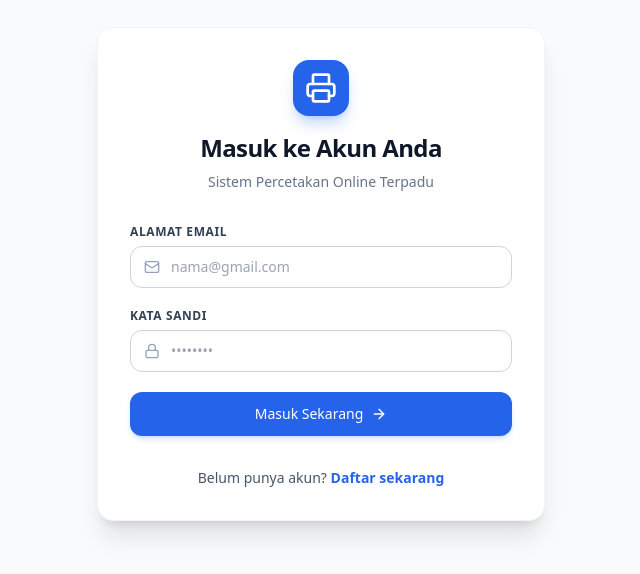
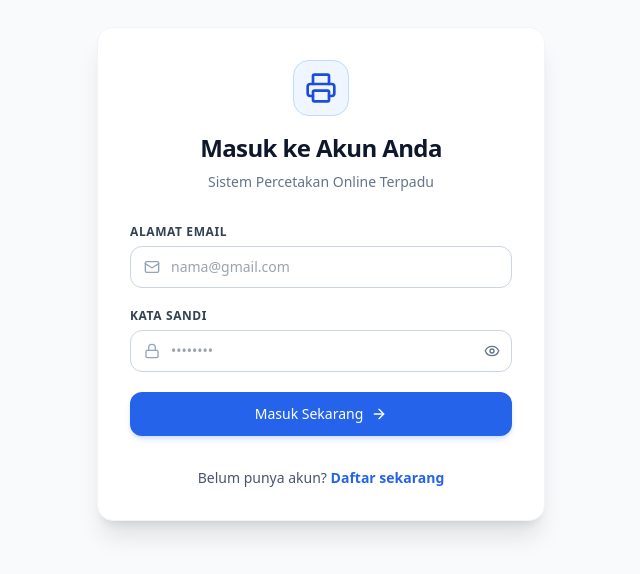
Before and after one commit to Lipp12/capstone-percetakan, a Next.js app: page /login in a window 1280 px wide. Shown: the part 126-700 px from the top of the page, without its empty margins (319-959 px from the left). Built offline with nearby package versions, Linux system fonts and the light colour scheme.

Commit message:
update login, register, homepage, navbar, and sidebar

```diff
--- a/app/(auth)/login/page.tsx
+++ b/app/(auth)/login/page.tsx
@@ -4,12 +4,13 @@ import { useState } from "react";
 import { signIn, getSession } from "next-auth/react";
 import { useRouter } from "next/navigation";
 import Link from "next/link";
-import { Printer, Lock, Mail, ArrowRight, Loader2, AlertCircle } from "lucide-react";
+import { Printer, Lock, Mail, ArrowRight, Loader2, AlertCircle, Eye, EyeOff } from "lucide-react";
 
 export default function LoginPage() {
   const router = useRouter();
   const [email, setEmail] = useState("");
   const [password, setPassword] = useState("");
+  const [showPassword, setShowPassword] = useState(false);
   const [error, setError] = useState("");
   const [loading, setLoading] = useState(false);
 
@@ -64,7 +65,7 @@ export default function LoginPage() {
       <div className="max-w-md w-full space-y-8 bg-white p-8 rounded-2xl shadow-xl border border-slate-100">
         {/* Logo & Header */}
         <div className="text-center">
-          <div className="inline-flex items-center justify-center w-14 h-14 rounded-2xl bg-blue-600 text-white shadow-lg shadow-blue-500/30 mb-4">
+          <div className="inline-flex items-center justify-center w-14 h-14 rounded-2xl border border-blue-200 bg-blue-50 text-blue-700 mb-4">
             <Printer className="w-8 h-8" />
           </div>
           <h2 className="text-2xl font-bold tracking-tight text-slate-900">
@@ -119,15 +120,24 @@ export default function LoginPage() {
                 <Lock className="w-4 h-4" />
               </div>
               <input
-                type="password"
+                type={showPassword ? "text" : "password"}
                 name="login_password"
                 autoComplete="new-password"
                 required
                 value={password}
                 onChange={(e) => setPassword(e.target.value)}
                 placeholder="••••••••"
-                className="w-full pl-10 pr-4 py-2.5 text-sm border border-slate-300 rounded-xl focus:ring-2 focus:ring-blue-600 focus:border-transparent outline-none transition"
+                className="w-full pl-10 pr-12 py-2.5 text-sm border border-slate-300 rounded-xl focus:ring-2 focus:ring-blue-600 focus:border-transparent outline-none transition"
               />
+              <button
+                type="button"
+                onClick={() => setShowPassword((visible) => !visible)}
+                aria-label={showPassword ? "Sembunyikan kata sandi" : "Tampilkan kata sandi"}
+                aria-pressed={showPassword}
+                className="absolute inset-y-0 right-0 flex items-center px-3 text-slate-500 hover:text-slate-800 focus-visible:outline-none focus-visible:ring-2 focus-visible:ring-inset focus-visible:ring-blue-600 rounded-r-xl"
+              >
+                {showPassword ? <EyeOff className="h-4 w-4" /> : <Eye className="h-4 w-4" />}
+              </button>
             </div>
           </div>
 
--- a/app/(auth)/register/page.tsx
+++ b/app/(auth)/register/page.tsx
@@ -78,7 +78,7 @@ export default function RegisterPage() {
       <div className="max-w-md w-full space-y-8 bg-white p-8 rounded-2xl shadow-xl border border-slate-100">
         {/* Logo & Header */}
         <div className="text-center">
-          <div className="inline-flex items-center justify-center w-14 h-14 rounded-2xl bg-blue-600 text-white shadow-lg shadow-blue-500/30 mb-4">
+          <div className="inline-flex items-center justify-center w-14 h-14 rounded-2xl border border-blue-200 bg-blue-50 text-blue-700 mb-4">
             <Printer className="w-8 h-8" />
           </div>
           <h2 className="text-2xl font-bold tracking-tight text-slate-900">
--- a/app/page.tsx
+++ b/app/page.tsx
@@ -25,7 +25,7 @@ export default async function HomePage() {
       <Navbar />
 
       {/* Hero Section */}
-      <section className="relative isolate flex min-h-[480px] items-end overflow-hidden bg-slate-950 px-5 py-12 text-white sm:min-h-[520px] sm:px-8 lg:min-h-[560px]">
+      <section className="relative isolate flex min-h-[480px] items-center overflow-hidden bg-slate-950 px-5 py-12 text-white sm:min-h-[520px] sm:px-8 lg:min-h-[560px]">
         <img
           src={heroImage}
           alt="Contoh hasil cetak poster dari Faeyza Printing"
--- a/components/Navbar.tsx
+++ b/components/Navbar.tsx
@@ -27,7 +27,7 @@ export default function Navbar() {
         <div className="flex items-center justify-between h-16">
           {/* Brand Logo */}
           <Link href="/" className="flex items-center gap-2.5">
-            <div className="w-10 h-10 rounded-md bg-rose-700 text-white flex items-center justify-center">
+            <div className="w-10 h-10 rounded-md border border-blue-200 bg-blue-50 text-blue-700 flex items-center justify-center">
               <Printer className="w-6 h-6" />
             </div>
             <div>
--- a/components/Sidebar.tsx
+++ b/components/Sidebar.tsx
@@ -105,7 +105,7 @@ export default function Sidebar() {
       {/* Brand Header */}
       <div className="p-3 sm:p-4 border-b border-slate-800 flex items-center justify-between">
         <Link href="/admin/dashboard" className="flex items-center gap-2.5">
-          <div className="w-9 h-9 rounded-md bg-rose-700 text-white flex items-center justify-center">
+          <div className="w-9 h-9 rounded-md border border-blue-200 bg-blue-50 text-blue-700 flex items-center justify-center">
             <Printer className="w-5 h-5" />
           </div>
           <div>
@@ -167,7 +167,7 @@ export default function Sidebar() {
                       <span>{item.label}</span>
                     </div>
                     {isPending ? (
-                        <span className="text-[10px] text-rose-200 animate-pulse font-normal">
+                      <span className="text-[10px] text-rose-200 animate-pulse font-normal">
                         Memuat...
                       </span>
                     ) : item.badge !== undefined ? (
```
